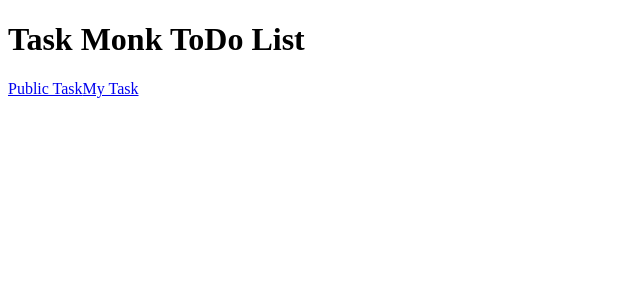
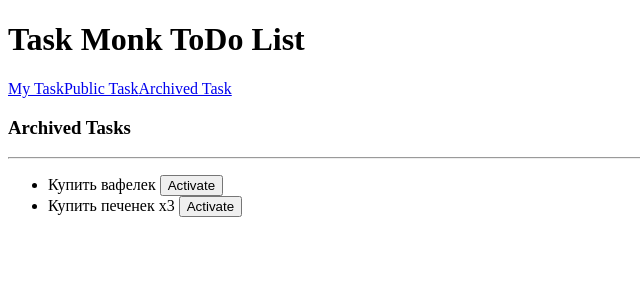
Before and after one commit to zahan/taskapp, a Vue app: page /archived in a window 1280 px wide. Shown: the top 300 px of the page, without its empty margins (0-640 px from the left). Built offline with nearby package versions, Linux system fonts and the light colour scheme.

Commit message:
Alredy to new design

```diff
--- a/package.json
+++ b/package.json
@@ -33,6 +33,8 @@
     "eslint-plugin-promise": "^4.2.1",
     "eslint-plugin-standard": "^4.0.0",
     "eslint-plugin-vue": "^6.2.2",
+    "sass": "^1.29.0",
+    "sass-loader": "^10.1.0",
     "vue-template-compiler": "^2.6.11"
   }
 }
--- a/src/App.vue
+++ b/src/App.vue
@@ -2,18 +2,22 @@
   <div id="app">
     <h1>Task Monk ToDo List</h1>
     <nav>
+      <router-link to = "/">My Task</router-link>
       <router-link to = "/public">Public Task</router-link>
-      <router-link to = "/">My Task </router-link>
+      <router-link to = "/archived">Archived Task</router-link>
     </nav>
     <router-view
     v-bind:users = "users"
     v-bind:mytasks = "mytasks"
+    v-bind:archived="archived"
 
     v-on:user-accept = "userAccept"
     v-on:user-block = "userBlock"
     v-on:task-data = "addTask"
     v-on:task-done = "taskDone"
     @task-ongoing="taskOngoing"
+    @to-archive="toArchive"
+    @activate-task="activateTask"
     />
   </div>
 </template>
@@ -27,10 +31,15 @@ export default {
         { id: 2, userName: 'Anatoliy', status: 'moderate' },
         { id: 3, userName: 'Vasya', status: 'blocked' }
       ],
+      // Я вынес архивные задачи в одельный массив это норм?
       mytasks: [
         { id: 1, taskname: 'Купить молочка', done: false },
         { id: 2, taskname: 'Купить хлебушка', done: false },
         { id: 3, taskname: 'Купить сметанки', done: false }
+      ],
+      archived: [
+        { id: 909, taskname: 'Купить вафелек' },
+        { id: 910, taskname: 'Купить печенек x3' }
       ]
     }
   },
@@ -62,6 +71,30 @@ export default {
     taskOngoing (id) {
       const currentTask = this.mytasks.find(t => t.id === id)
       currentTask.done = false
+    },
+    // Правильно передавать сюда только айди компонента или лучше весь объект?
+    // Как лучше перенести объект в другой массив?
+    toArchive (id) {
+      const currentTask = this.mytasks.find(t => t.id === id)
+      const archivedTask = {
+        id: Date.now(),
+        taskname: currentTask.taskname
+      }
+      this.archived.push(archivedTask)
+      // Как правильно удалить объект из массива
+      const currentIndex = this.mytasks.indexOf(currentTask)
+      this.mytasks.splice(currentIndex, 1)
+    },
+    activateTask (task) {
+      const rebornTask = {
+        id: task.id,
+        taskname: task.taskname,
+        done: false
+      }
+      this.mytasks.unshift(rebornTask)
+      // Можно использовать одни и те же названия переменных?
+      const currentIndex = this.archived.indexOf(task)
+      this.archived.splice(currentIndex, 1)
     }
   }
 }
--- /dev/null
+++ b/src/components/archived/archivedItem.vue
@@ -0,0 +1,19 @@
+<template>
+  <li>
+    {{ task.taskname }}
+    <button
+    @click="$emit('activate-task', task)"
+    >Activate</button>
+  </li>
+</template>
+
+<script>
+export default {
+  props: {
+    task: {
+      type: Object,
+      required: true
+    }
+  }
+}
+</script>
--- /dev/null
+++ b/src/components/archived/archivedList.vue
@@ -0,0 +1,32 @@
+<template>
+  <ul>
+    <archivedItem
+    v-for="task in archived"
+    :key="task.id"
+    :task="task"
+    @activate-task="activateTask"
+    />
+  </ul>
+</template>
+
+<script>
+import archivedItem from '@/components/archived/archivedItem'
+
+export default {
+  props: {
+    archived: {
+      type: Array,
+      required: true
+    }
+  },
+  components: {
+    archivedItem
+  },
+  methods: {
+    activateTask (task) {
+      this.$emit('activate-task', task)
+      console.log(task)
+    }
+  }
+}
+</script>
--- a/src/components/mytask/taskItem.vue
+++ b/src/components/mytask/taskItem.vue
@@ -5,11 +5,18 @@
       v-if="!task.done"
       v-on:click="$emit('task-done', task.id)"
       >Done</button>
+
       <button
       v-else
       @click="$emit('task-ongoing', task.id)"
       >Ongoing</button>
+
       {{ task.taskname }}
+
+      <button
+      v-if="task.done"
+      @click="$emit('to-archive', task.id)"
+      >Archive</button>
     </span>
   </li>
 </template>
--- a/src/components/mytask/taskList.vue
+++ b/src/components/mytask/taskList.vue
@@ -7,6 +7,7 @@
 
     v-on:task-done="taskDone"
     @task-ongoing="taskOngoing"
+    @to-archive="toArchive"
      />
   </ul>
 </template>
@@ -21,6 +22,9 @@ export default {
     },
     taskOngoing (id) {
       this.$emit('task-ongoing', id)
+    },
+    toArchive (id) {
+      this.$emit('to-archive', id)
     }
   },
   components: {
--- a/src/components/publicTasks/addTask.vue
+++ b/src/components/publicTasks/addTask.vue
@@ -14,7 +14,6 @@ export default {
   },
   methods: {
     onSubmit () {
-      console.log('submit', this.taskData)
       if (this.taskData.trim()) {
         const newTask = {
           id: Date.now(),
--- a/src/router/index.js
+++ b/src/router/index.js
@@ -5,14 +5,19 @@ Vue.use(VueRouter)
 
 const routes = [
   {
+    path: '/',
+    name: 'My Task',
+    component: () => import('@/views/myTasks.vue')
+  },
+  {
     path: '/public',
     name: 'Public Task',
     component: () => import('@/views/publicTasks.vue')
   },
   {
-    path: '/',
-    name: 'My Task',
-    component: () => import('@/views/myTasks.vue')
+    path: '/archived',
+    name: 'Archived Task',
+    component: () => import('@/views/archivedTasks.vue')
   }
 ]
 
--- /dev/null
+++ b/src/views/archivedTasks.vue
@@ -0,0 +1,34 @@
+<template>
+  <div>
+    <h3>Archived Tasks</h3>
+    <hr/>
+    <archivedList
+    v-if = "archived.length"
+    v-bind:archived = "archived"
+    @activate-task="activateTask"
+    />
+    <p v-else>No tasks yet</p>
+
+  </div>
+</template>
+
+<script>
+import archivedList from '@/components/archived/archivedList.vue'
+
+export default {
+  props: {
+    archived: {
+      type: Array,
+      required: true
+    }
+  },
+  components: {
+    archivedList
+  },
+  methods: {
+    activateTask (task) {
+      this.$emit('activate-task', task)
+    }
+  }
+}
+</script>
--- a/src/views/myTasks.vue
+++ b/src/views/myTasks.vue
@@ -4,14 +4,28 @@
     v-on:task-data = "taskData"
     />
     <hr/>
+    <h3>Todo<span>{{ arrLength }}</span></h3>
+    <hr/>
     <taskList
-    v-if = "mytasks.length"
-    v-bind:mytasks = "mytasks"
+    v-if = "ongoingTasksList.length"
+    v-bind:mytasks = "ongoingTasksList"
 
     v-on:task-done="taskDone"
     @task-ongoing="taskOngoing"
     />
     <p v-else>No tasks yet</p>
+    <h3>Done</h3>
+    <hr/>
+    <taskList
+    v-if = "doneTasksList.length"
+    v-bind:mytasks = "doneTasksList"
+
+    v-on:task-done="taskDone"
+    @task-ongoing="taskOngoing"
+    @to-archive="toArchive"
+    />
+    <p v-else>No tasks yet</p>
+    <hr/>
     <usersList
     v-bind:users = "users"
 
@@ -55,6 +69,22 @@ export default {
     },
     taskOngoing (id) {
       this.$emit('task-ongoing', id)
+    },
+    toArchive (id) {
+      this.$emit('to-archive', id)
+    }
+  },
+  computed: {
+    doneTasksList () {
+      return this.mytasks.filter(t => t.done)
+    },
+    ongoingTasksList () {
+      return this.mytasks.filter(t => !t.done)
+    },
+    // Может можно посчитать активные задачи короче?
+    arrLength () {
+      const doneCounter = this.mytasks.filter(t => !t.done)
+      return doneCounter.length
     }
   }
 }
```
Also changed, not shown: 1 other file (tests, documents, lock files or other folders).
